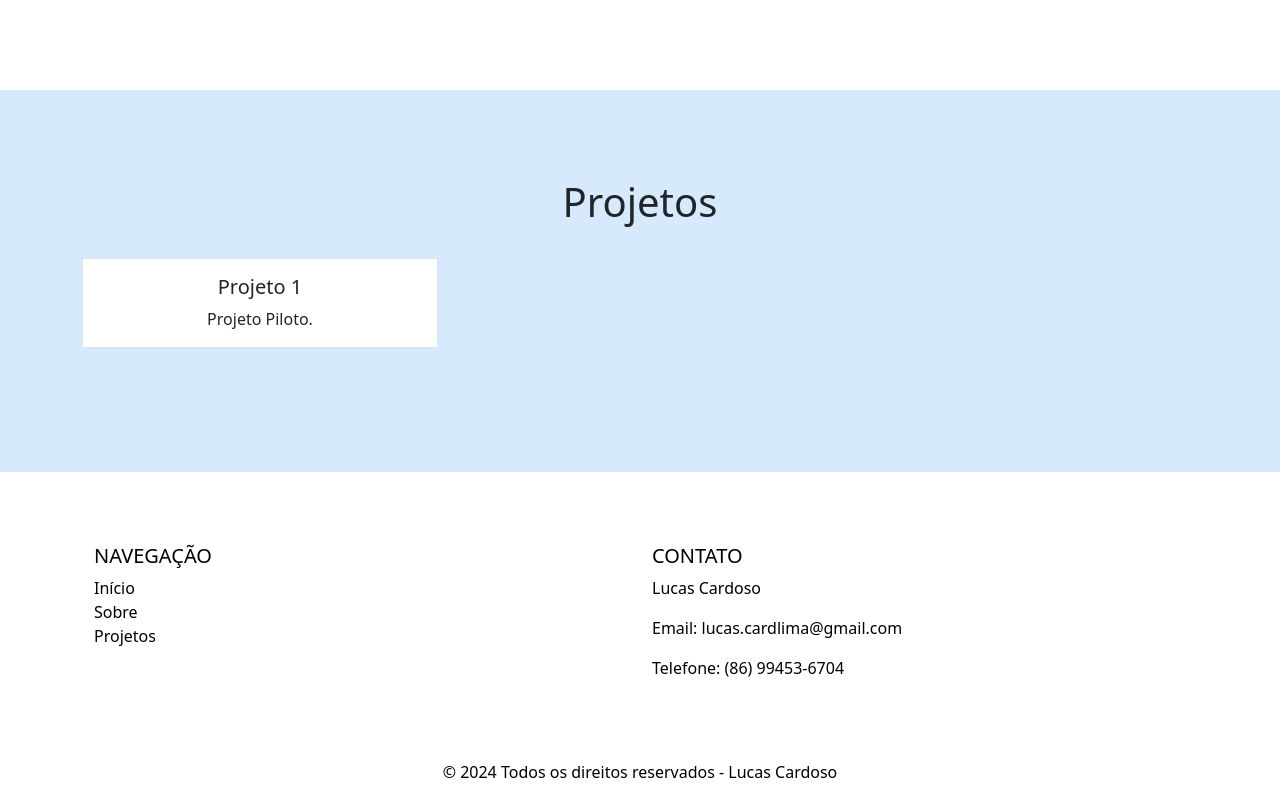
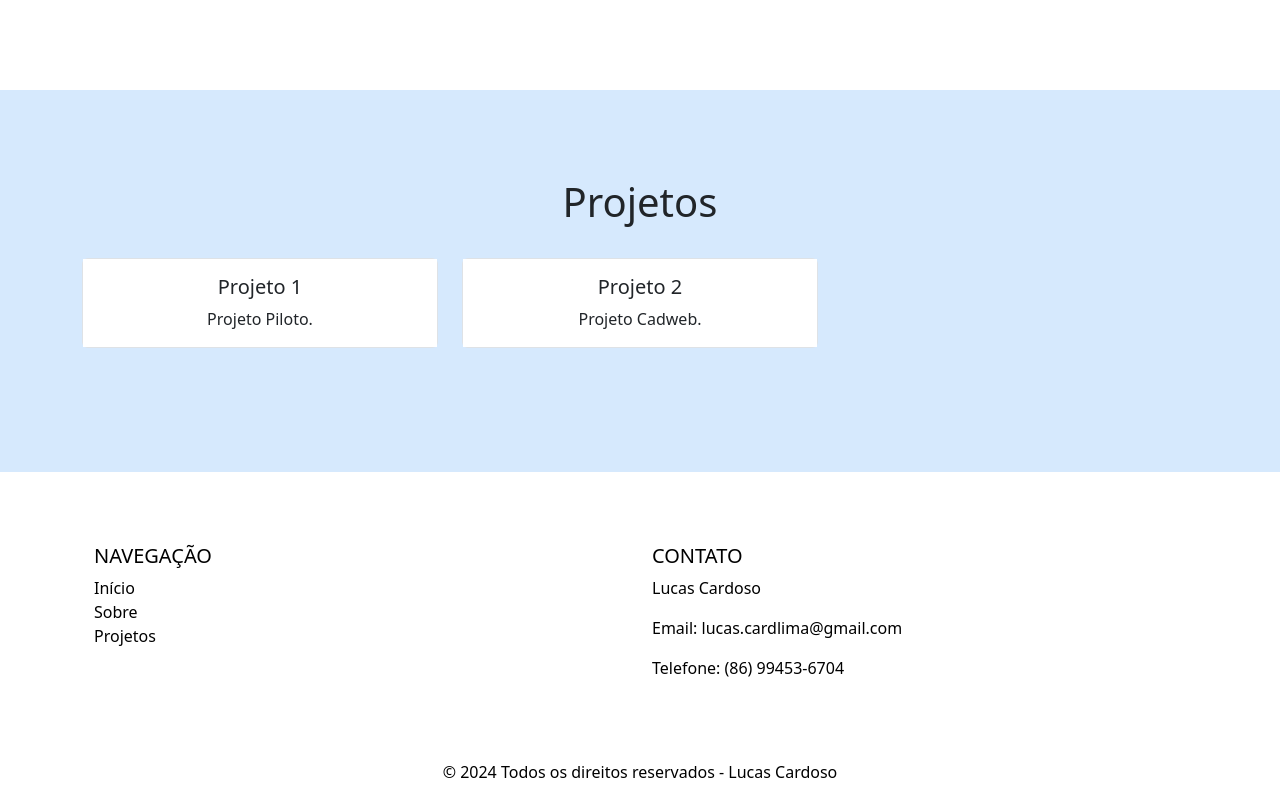
Before and after one commit to lucascardlima/ProgWeb, a plain HTML site: page index.html in a window 1280 px wide. Shown: the part 1665-2465 px from the top of the page. Drawn offline with nearby package versions, Linux system fonts and the light colour scheme; a script that the page names is missing.

Commit message:
Atividade

```diff
--- a/index.html
+++ b/index.html
@@ -88,6 +88,17 @@
                     </a>
                 </div>
 
+                <div class="col-md-4 col-sm-6 mb-4">
+                    <a href="https://cadweb-two.vercel.app/"  class="card-link" target="_blank">
+                        <div class="card">
+                            <div class="card-body">
+                                <h5 class="card-title text-center">Projeto 2</h5>
+                                <p class="card-text text-center">Projeto Cadweb.</p>
+                            </div>
+                        </div>
+                    </a>
+                </div>
+
             </div>
         </div>
         </div>
```
